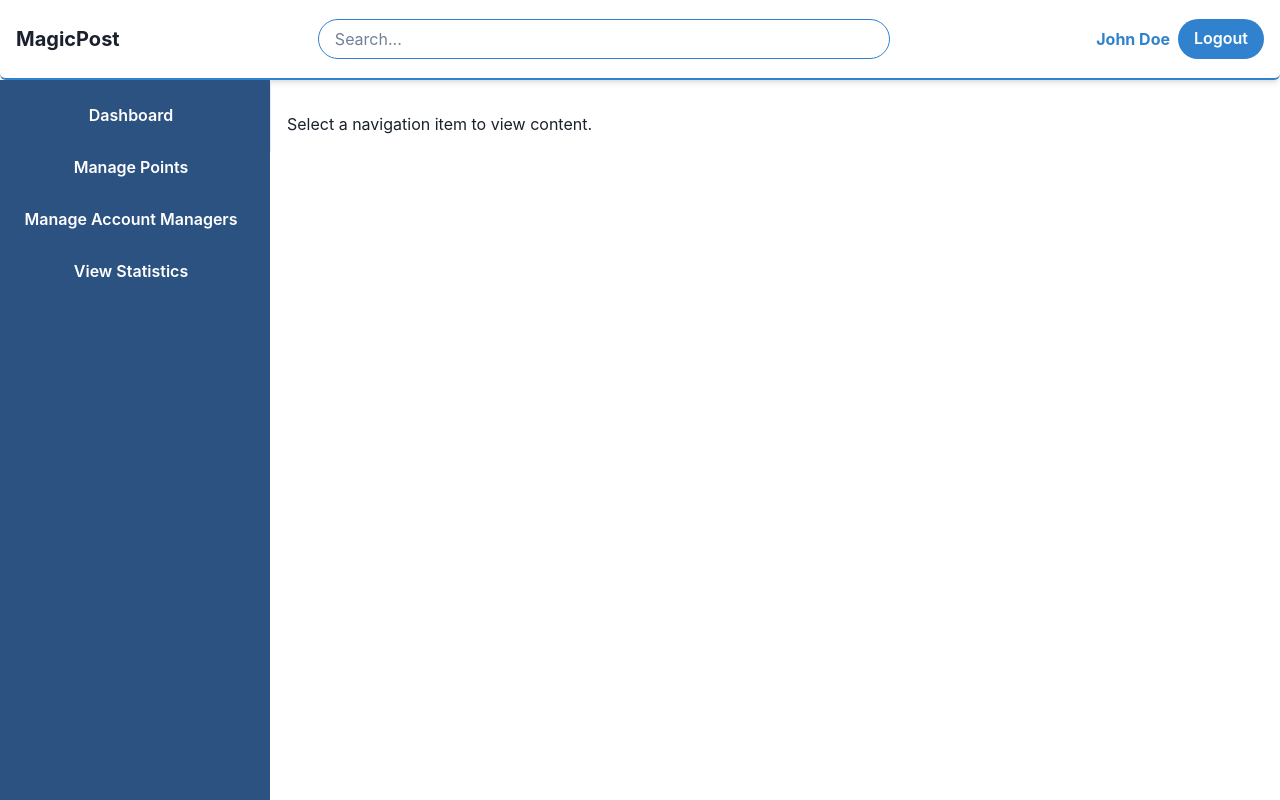
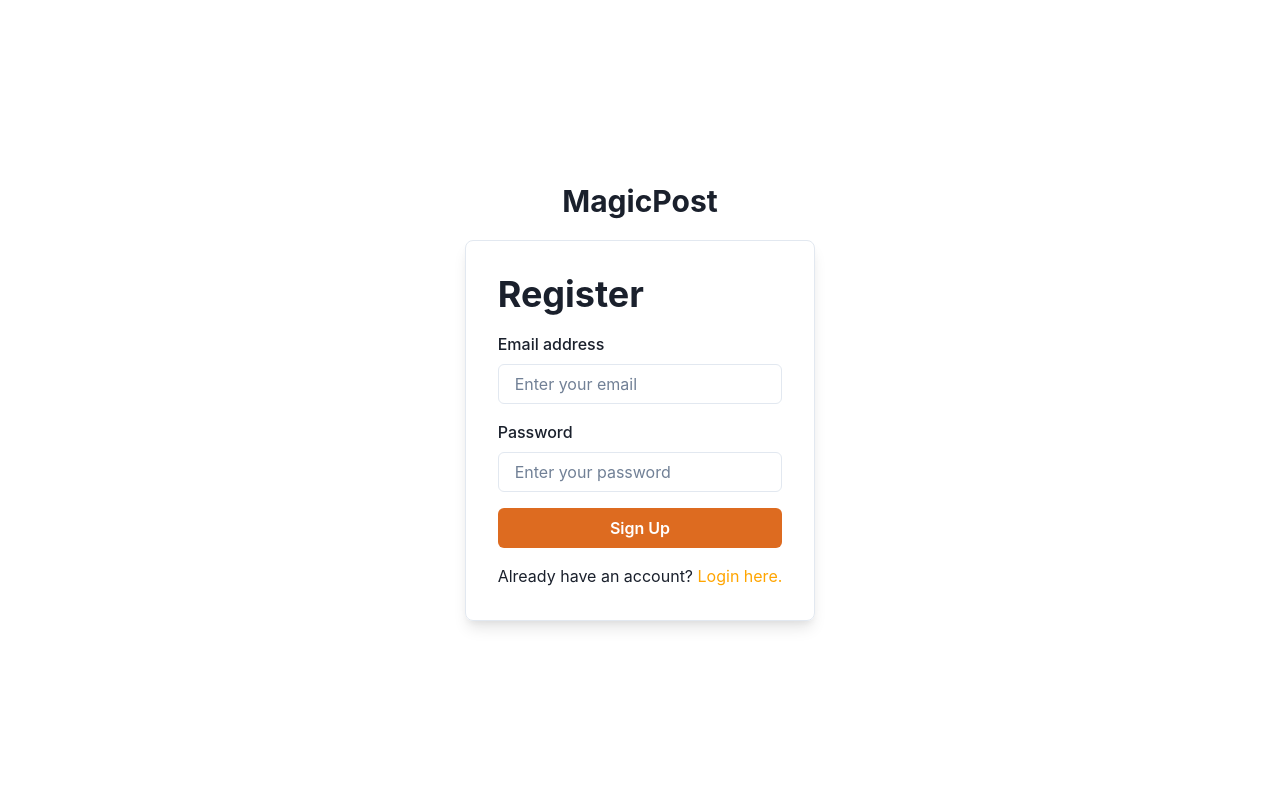
Before and after one commit to thanhtung0512/magic_post, a React (Create React App) app in the folder client/: page /register in a window 1280 px wide. Built offline with nearby package versions, Linux system fonts and the light colour scheme; the HTML template or start-up script is replaced by a standard one.

Commit message:
login register page

```diff
--- a/client/package.json
+++ b/client/package.json
@@ -3,14 +3,17 @@
   "version": "0.1.0",
   "private": true,
   "dependencies": {
+    "@chakra-ui/accordion": "^2.3.1",
     "@chakra-ui/react": "^2.8.2",
     "@emotion/react": "^11.11.1",
     "@emotion/styled": "^11.11.0",
     "@testing-library/jest-dom": "^5.17.0",
     "@testing-library/react": "^13.4.0",
     "@testing-library/user-event": "^13.5.0",
-    "framer-motion": "^10.16.4",
+    "chart.js": "^4.4.0",
+    "framer-motion": "^4.0.0",
     "react": "^18.2.0",
+    "react-chartjs-2": "^5.2.0",
     "react-dom": "^18.2.0",
     "react-router-dom": "^6.18.0",
     "react-scripts": "5.0.1",
--- a/client/src/App.js
+++ b/client/src/App.js
@@ -2,13 +2,20 @@
 import React from "react";
 import MainLayout from "./Screens/MainLayout";
 import HeaderBar from "./Components/HeaderBar";
-import { ChakraProvider, CSSReset } from '@chakra-ui/react';
+import { ChakraProvider, CSSReset } from "@chakra-ui/react";
+import Login from "./Screens/Login";
+import Register from "./Screens/Register";
+import { Route, Routes } from "react-router-dom";
 function App() {
   return (
     <ChakraProvider>
       <CSSReset />
-      <MainLayout/>
+      {/* <MainLayout/> */}
       {/* Your other components */}
+      <Routes>
+        <Route path="/login" element={<Login/>} />
+        <Route path="/register" element={<Register/>} />
+      </Routes>
     </ChakraProvider>
   );
 }
--- a/client/src/Components/ContentPage.js
+++ b/client/src/Components/ContentPage.js
@@ -1,8 +1,27 @@
 // ContentPage.js
 import React from 'react';
 import { Box, Text } from '@chakra-ui/react';
+import { Bar } from 'react-chartjs-2';
 
 const ContentPage = ({ title }) => {
+  const generateChartData = () => {
+    // Generate sample data for the bar chart
+    const data = {
+      labels: ['Category 1', 'Category 2', 'Category 3', 'Category 4', 'Category 5'],
+      datasets: [
+        {
+          label: 'Data Set 1',
+          backgroundColor: '#3182CE',
+          borderColor: '#3182CE',
+          borderWidth: 1,
+          hoverBackgroundColor: '#2C5282',
+          hoverBorderColor: '#2C5282',
+          data: [12, 19, 3, 5, 2],
+        },
+      ],
+    };
+    return data;
+  };
   const renderContent = () => {
     switch (title) {
       case 'dashboard':
@@ -12,7 +31,16 @@ const ContentPage = ({ title }) => {
       case 'manage-account-managers':
         return <Text>Manage Account Managers Content Goes Here</Text>;
       case 'view-statistics':
-        return <Text>View Statistics Content Goes Here</Text>;
+        return (
+          <Box>
+            <Text fontSize="xl" fontWeight="bold" mb={4}>
+              {title}
+            </Text>
+            <Text>abccc</Text>
+            {/* <Bar data={generateChartData()} /> */}
+
+          </Box>
+        );
       // Add more cases as needed
       default:
         return <Text>Select a navigation item to view content.</Text>;
--- /dev/null
+++ b/client/src/Screens/Login.js
@@ -0,0 +1,49 @@
+import React from 'react';
+import {
+  Box,
+  Flex,
+  FormControl,
+  FormLabel,
+  Input,
+  Button,
+  Heading,
+  Link as ChakraLink,
+  Text,
+} from '@chakra-ui/react';
+
+const Login = () => {
+  return (
+    <Flex direction="column" align="center" justify="center" height="100vh">
+      {/* Logo */}
+      <Text fontSize="3xl" fontWeight="bold" mb={4}>
+        MagicPost
+      </Text>
+      <Box p={8} maxWidth="400px" borderWidth={1} borderRadius={8} boxShadow="lg">
+        <Heading mb={4}>Login</Heading>
+        <form>
+          <FormControl mb={4}>
+            <FormLabel>Email address</FormLabel>
+            <Input type="email" placeholder="Enter your email" />
+          </FormControl>
+
+          <FormControl mb={4}>
+            <FormLabel>Password</FormLabel>
+            <Input type="password" placeholder="Enter your password" />
+          </FormControl>
+
+          <Button colorScheme="orange" type="submit" width="full">
+            Sign In
+          </Button>
+        </form>
+        <Box mt={4}>
+          Don't have an account?{' '}
+          <ChakraLink color="orange" href="/register">
+            Register here.
+          </ChakraLink>
+        </Box>
+      </Box>
+    </Flex>
+  );
+};
+
+export default Login;
--- /dev/null
+++ b/client/src/Screens/Register.js
@@ -0,0 +1,49 @@
+import React from 'react';
+import {
+  Box,
+  Flex,
+  FormControl,
+  FormLabel,
+  Input,
+  Button,
+  Heading,
+  Text,
+  Link as ChakraLink,
+} from '@chakra-ui/react';
+
+const Register = () => {
+  return (
+    <Flex direction="column" align="center" justify="center" height="100vh">
+      {/* Logo */}
+      <Text fontSize="3xl" fontWeight="bold" mb={4}>
+        MagicPost
+      </Text>
+      <Box p={8} maxWidth="400px" borderWidth={1} borderRadius={8} boxShadow="lg">
+        <Heading mb={4}>Register</Heading>
+        <form>
+          <FormControl mb={4}>
+            <FormLabel>Email address</FormLabel>
+            <Input type="email" placeholder="Enter your email" />
+          </FormControl>
+
+          <FormControl mb={4}>
+            <FormLabel>Password</FormLabel>
+            <Input type="password" placeholder="Enter your password" />
+          </FormControl>
+
+          <Button colorScheme="orange" type="submit" width="full">
+            Sign Up
+          </Button>
+        </form>
+        <Box mt={4}>
+          Already have an account?{' '}
+          <ChakraLink color="orange" href="/login">
+            Login here.
+          </ChakraLink>
+        </Box>
+      </Box>
+    </Flex>
+  );
+};
+
+export default Register;
--- a/package.json
+++ /dev/null
@@ -1,5 +0,0 @@
-{
-  "dependencies": {
-    "recharts": "^2.9.3"
-  }
-}
```
Also changed, not shown: 2 other files (tests, documents, lock files or other folders).
